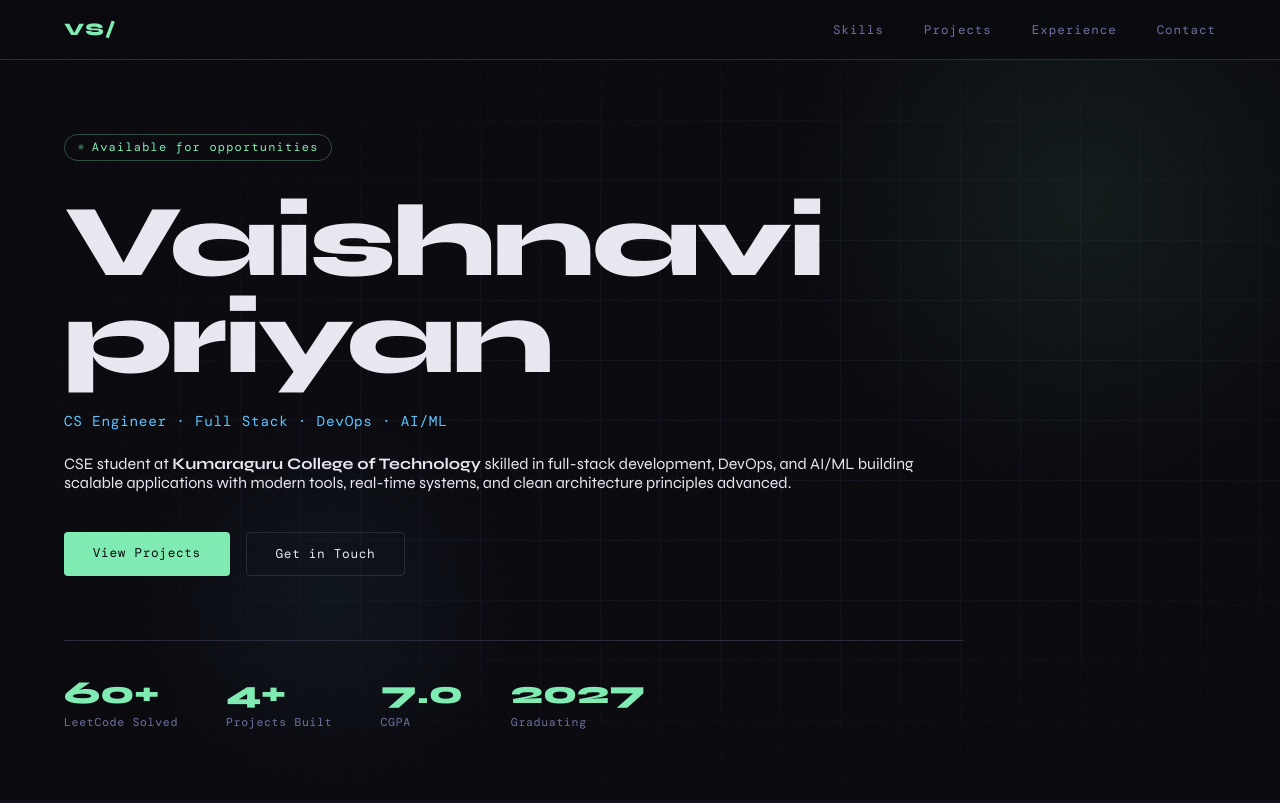
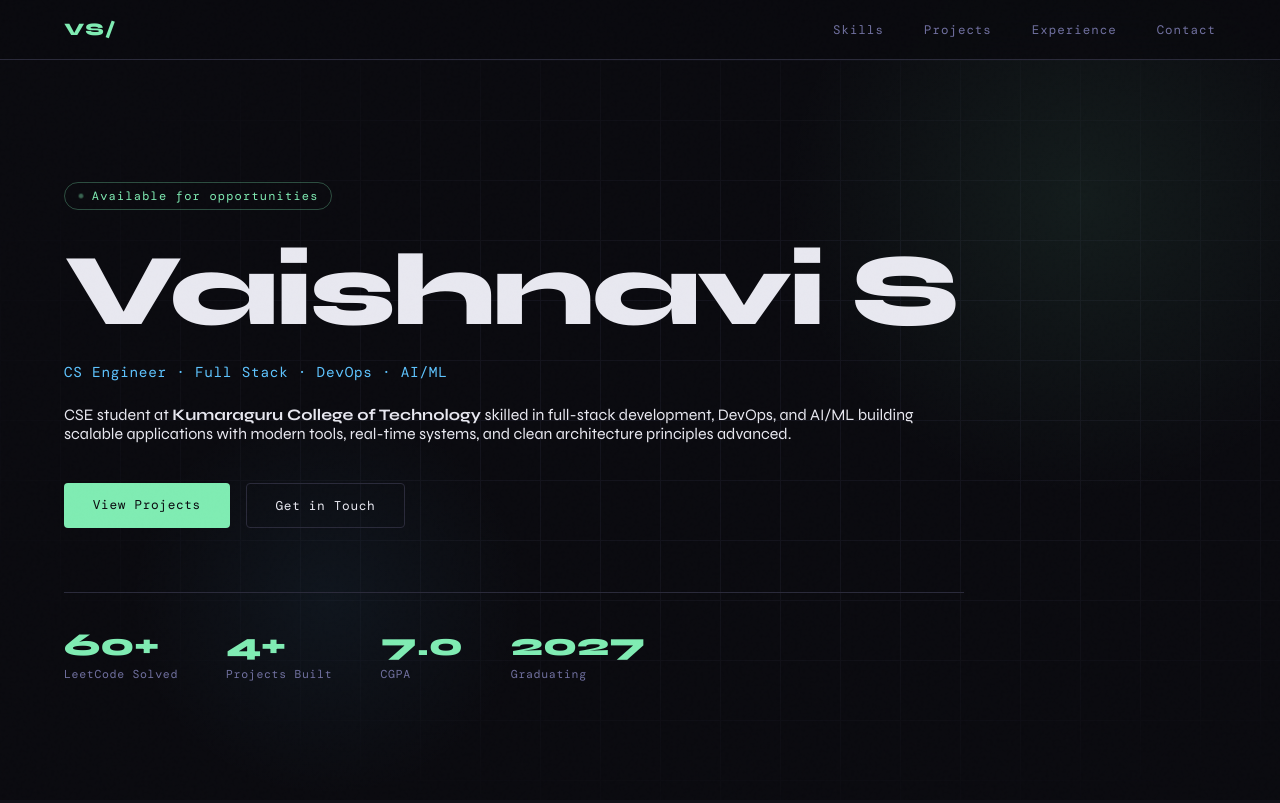
Before and after one commit to Vaishnavi-s80/portfolioops, a plain HTML site: page index.html in a window 1280 px wide. Shown: the top 803 px of the page. Drawn offline with nearby package versions, Linux system fonts and the light colour scheme; a web font is replaced by a local one.

```diff
--- a/index.html
+++ b/index.html
@@ -473,7 +473,7 @@
     <div class="hero-content">
       <div class="hero-tag">Available for opportunities</div>
       <h1 class="hero-name">
-        Vaishnavi priyan<br>
+        Vaishnavi S<br>
 
       </h1>
       <p class="hero-role"> CS Engineer · Full Stack · DevOps · AI/ML</p>
```
Also changed, not shown: 1 other file.
